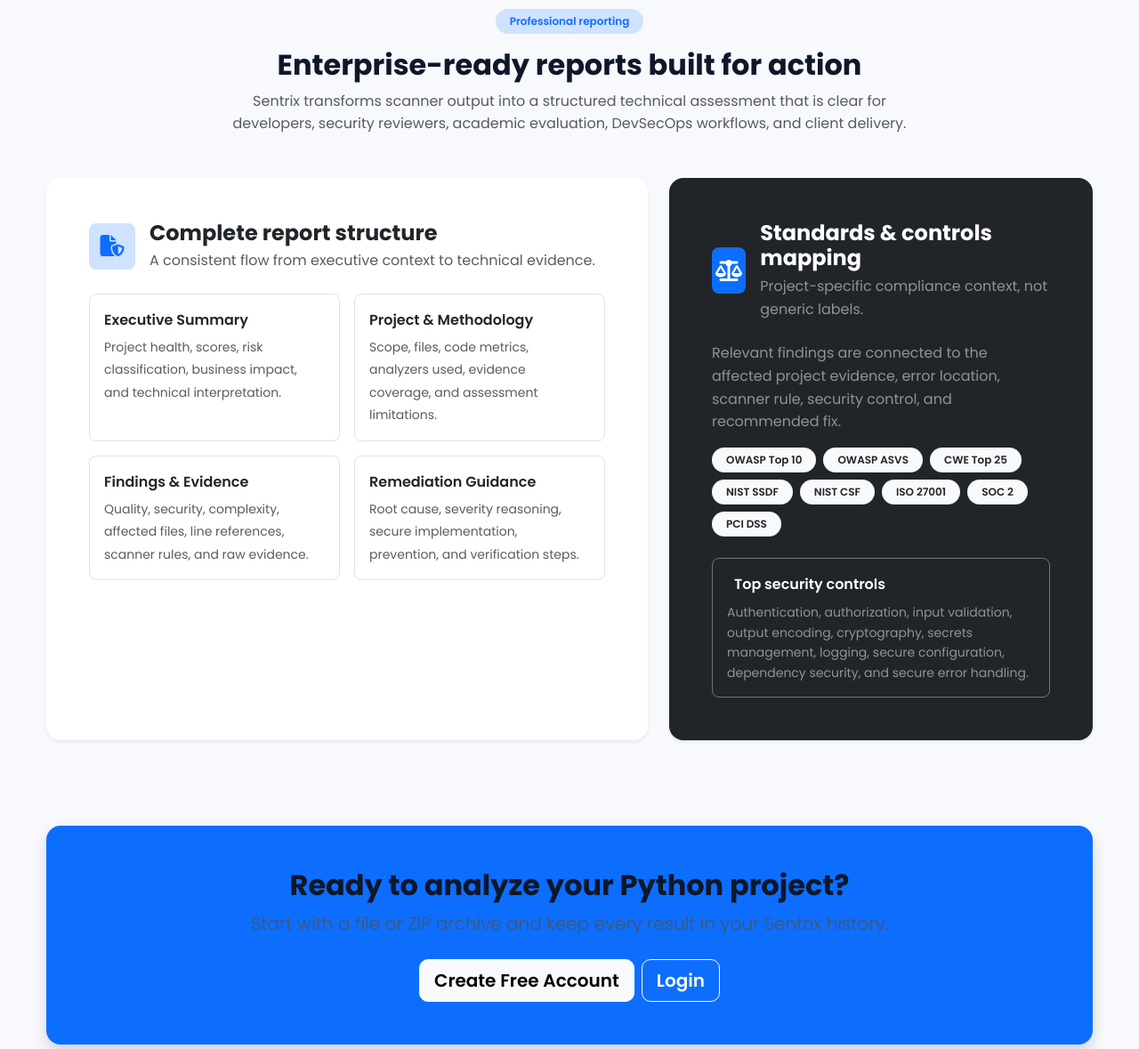
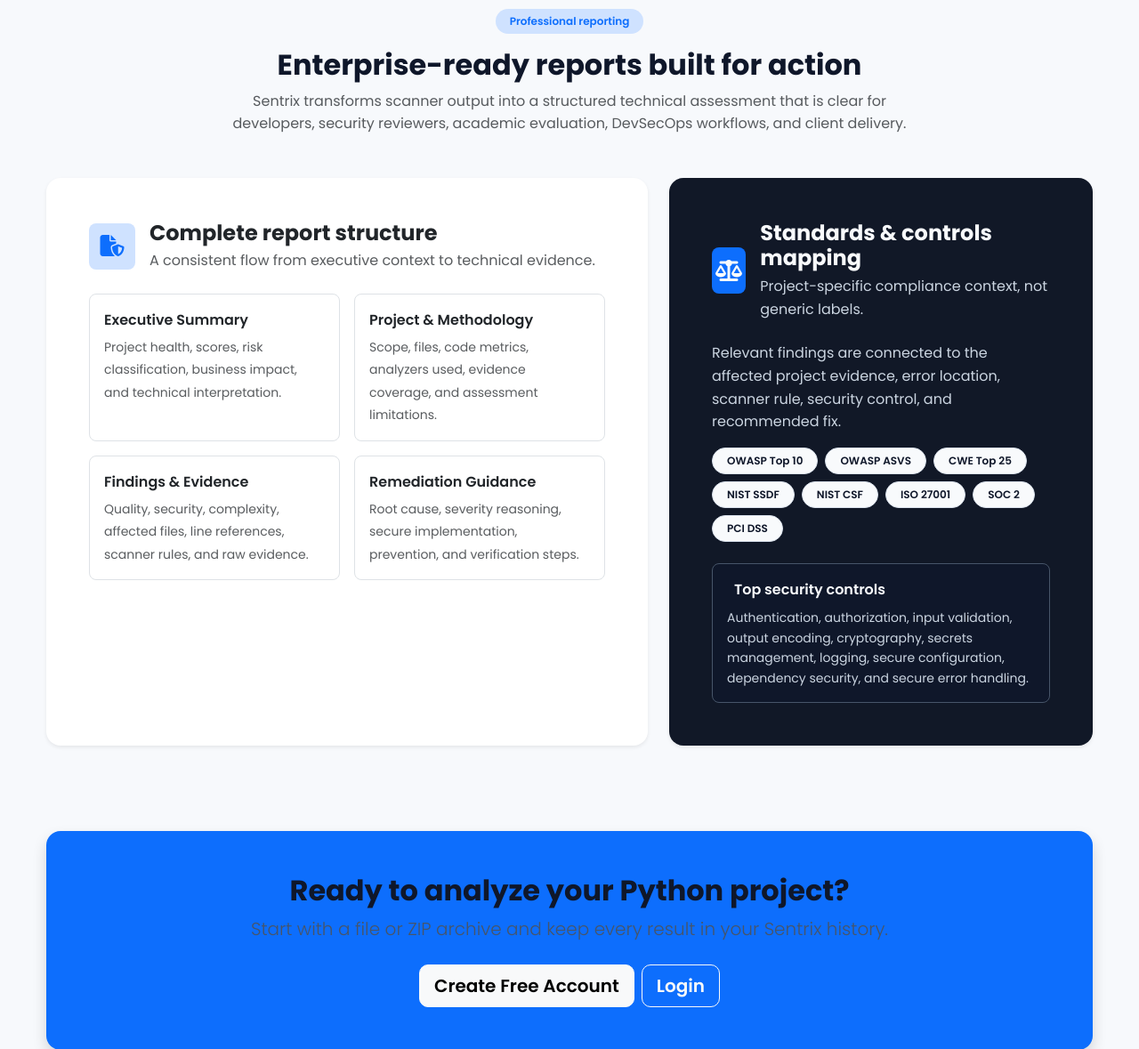
Before and after one commit to HaziqBinAfzal/HR-Presents-Sentrix, a Flask app: page / in a window 1280 px wide. Shown: the part 1417-2596 px from the top of the page at 89% size. Run offline with Flask 3, Linux system fonts and the light colour scheme; data that the repository does not hold is empty; some libraries are stand-ins or nearby versions.

Commit message:
Fix remaining professional reports dark mode contrast

```diff
--- a/templates/home.html
+++ b/templates/home.html
@@ -1,6 +1,39 @@
 {% extends "base.html" %}
 
 {% block title %}Sentrix | AI Python Code Analysis{% endblock %}
+
+{% block head %}
+<style>
+    .reports-standards-panel,
+    [data-bs-theme="dark"] .reports-standards-panel {
+        background:#111827 !important;
+        color:#f8fafc !important;
+    }
+    .reports-standards-panel h3,
+    .reports-standards-panel .reports-panel-title,
+    .reports-standards-panel .reports-control-title {
+        color:#f8fafc !important;
+    }
+    .reports-standards-panel .reports-panel-copy,
+    .reports-standards-panel .reports-control-copy {
+        color:#cbd5e1 !important;
+        opacity:1 !important;
+    }
+    .reports-standard-badge,
+    [data-bs-theme="dark"] .reports-standard-badge {
+        background:#f8fafc !important;
+        color:#0f172a !important;
+        border:1px solid #dbe3ee !important;
+        opacity:1 !important;
+    }
+    .reports-control-box,
+    [data-bs-theme="dark"] .reports-control-box {
+        background:#0f172a !important;
+        border-color:#475569 !important;
+        color:#f8fafc !important;
+    }
+</style>
+{% endblock %}
 
 {% block content %}
 <section class="py-5">
@@ -65,19 +98,19 @@
                 </div>
             </div>
             <div class="col-lg-5">
-                <div class="card border-0 shadow-sm h-100 rounded-4 bg-dark text-white">
+                <div class="card border-0 shadow-sm h-100 rounded-4 reports-standards-panel">
                     <div class="card-body p-4 p-lg-5">
                         <div class="d-flex align-items-center gap-3 mb-4">
                             <div class="rounded-3 bg-primary d-inline-flex align-items-center justify-content-center" style="width:52px;height:52px;"><i class="fa-solid fa-scale-balanced fa-xl"></i></div>
-                            <div><h3 class="h4 fw-bold mb-1">Standards & controls mapping</h3><p class="text-white-50 mb-0">Project-specific compliance context, not generic labels.</p></div>
+                            <div><h3 class="h4 fw-bold mb-1 reports-panel-title">Standards & controls mapping</h3><p class="mb-0 reports-panel-copy">Project-specific compliance context, not generic labels.</p></div>
                         </div>
-                        <p class="text-white-50">Relevant findings are connected to the affected project evidence, error location, scanner rule, security control, and recommended fix.</p>
+                        <p class="reports-panel-copy">Relevant findings are connected to the affected project evidence, error location, scanner rule, security control, and recommended fix.</p>
                         <div class="d-flex flex-wrap gap-2 mb-4">
-                            {% for standard in ['OWASP Top 10','OWASP ASVS','CWE Top 25','NIST SSDF','NIST CSF','ISO 27001','SOC 2','PCI DSS'] %}<span class="badge rounded-pill bg-light text-dark px-3 py-2">{{ standard }}</span>{% endfor %}
+                            {% for standard in ['OWASP Top 10','OWASP ASVS','CWE Top 25','NIST SSDF','NIST CSF','ISO 27001','SOC 2','PCI DSS'] %}<span class="badge rounded-pill px-3 py-2 reports-standard-badge">{{ standard }}</span>{% endfor %}
                         </div>
-                        <div class="border border-secondary rounded-3 p-3">
-                            <div class="fw-semibold mb-2"><i class="fa-solid fa-shield-check text-primary me-2"></i>Top security controls</div>
-                            <p class="small text-white-50 mb-0">Authentication, authorization, input validation, output encoding, cryptography, secrets management, logging, secure configuration, dependency security, and secure error handling.</p>
+                        <div class="border rounded-3 p-3 reports-control-box">
+                            <div class="fw-semibold mb-2 reports-control-title"><i class="fa-solid fa-shield-check text-primary me-2"></i>Top security controls</div>
+                            <p class="small mb-0 reports-control-copy">Authentication, authorization, input validation, output encoding, cryptography, secrets management, logging, secure configuration, dependency security, and secure error handling.</p>
                         </div>
                     </div>
                 </div>
```
